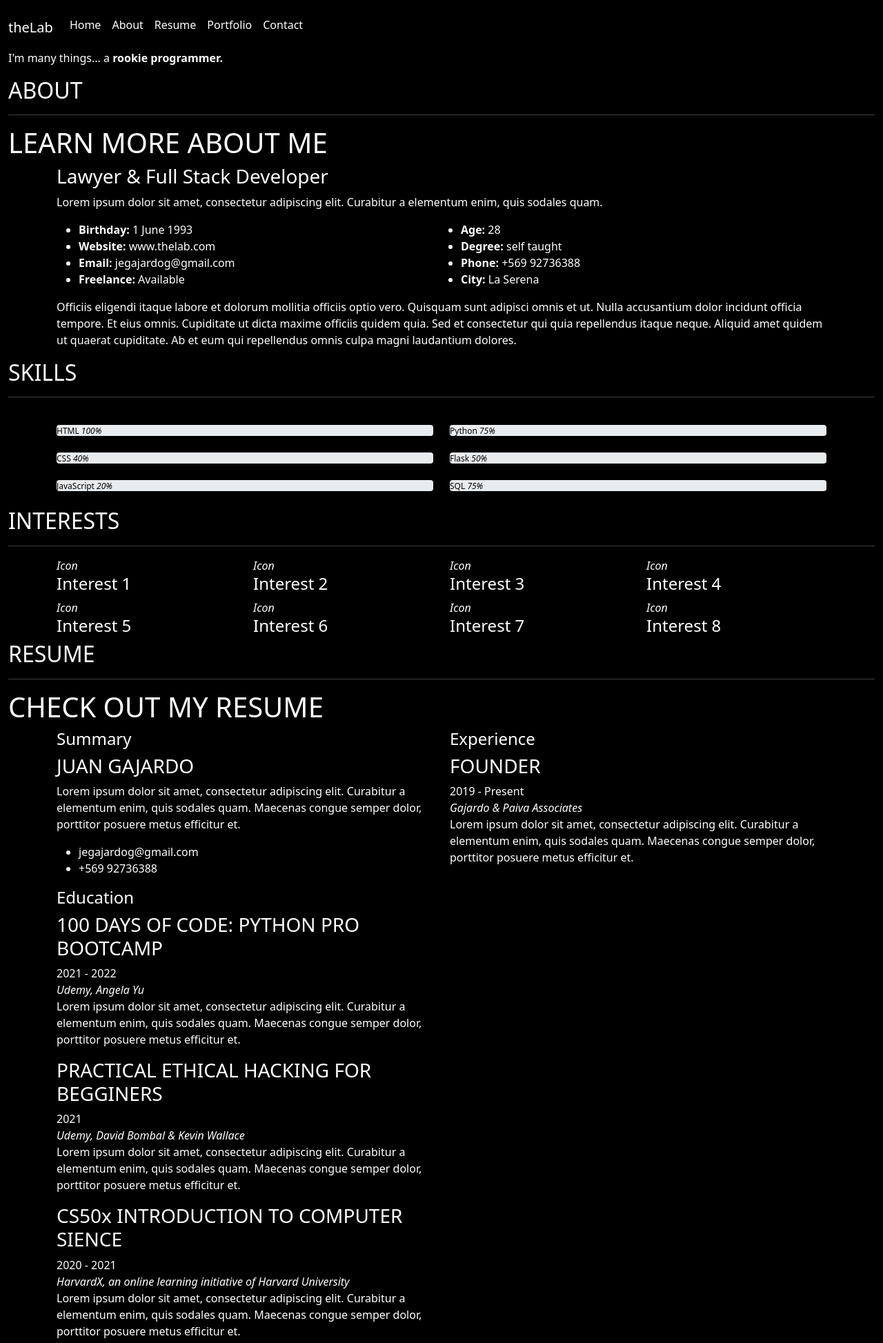
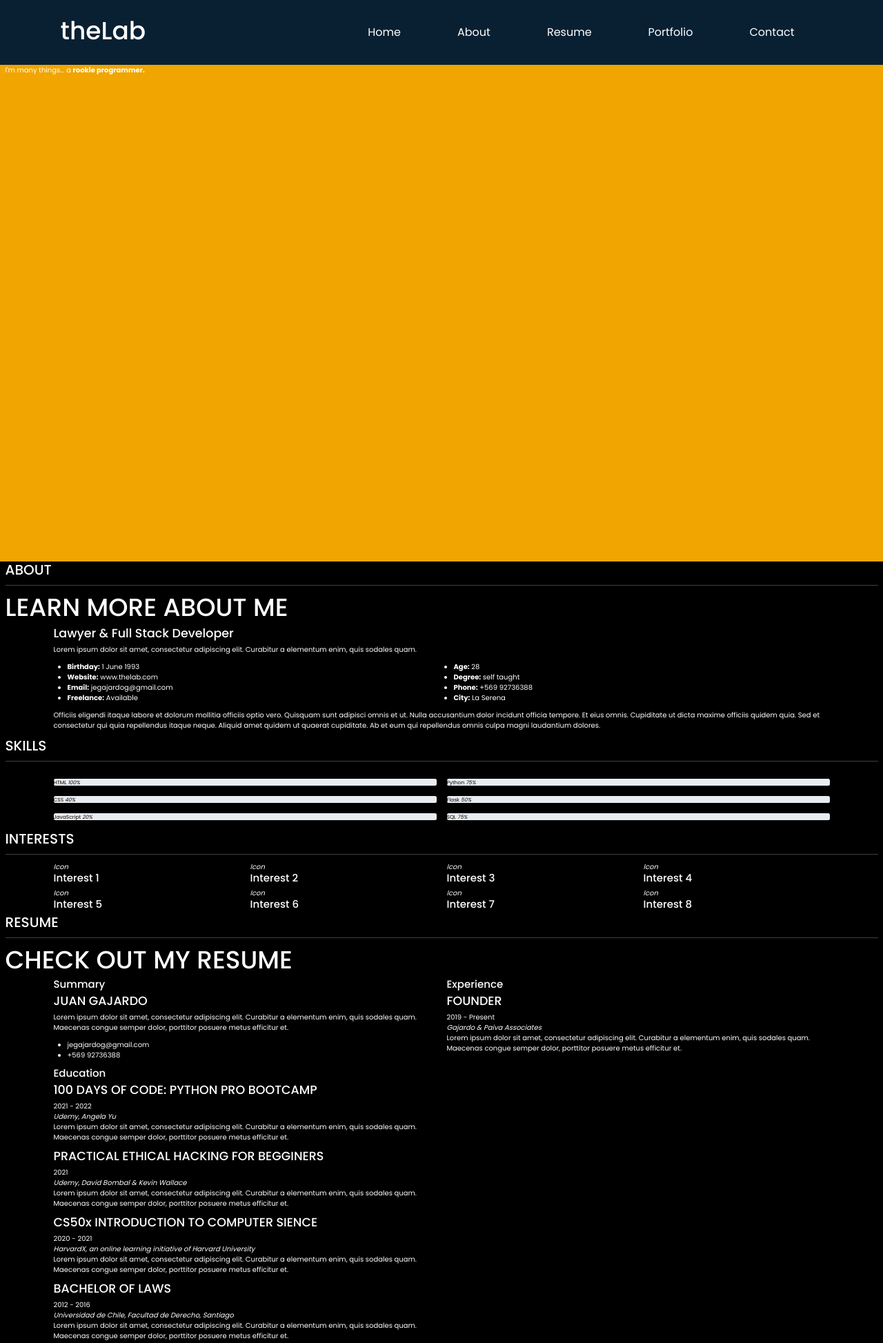
Before and after one commit to monk3yd/MyPortfolioWebPage, a Flask app: page / in a window 1280 px wide. Shown: the top 1947 px of the page at 69% size. Run offline with Flask 2, Linux system fonts and the light colour scheme; some libraries are stand-ins or nearby versions.

Commit message:
Navbar & viewport

```diff
--- a/static/css/styles.css
+++ b/static/css/styles.css
@@ -1,20 +1,64 @@
 /* Color Pallete : #F0A500, #334756 #082032 #000000 #FFFFFF */
+* {
+  margin: 0;
+  padding: 0;
+  box-sizing: border-box;
+}
+
+html {
+  font-size: 62.5%;
+  scroll-behavior: smooth;
+}
 
 body {
   background-color: #000000;
   color: #FFFFFF;
+  font-family: 'Poppins', sans-serif;
+  height: 100vh;
 }
 
-/* Navbar */
-.navbar-custom {
-  background-color: #000000;
+h1 {
+  font-size: 3.6rem;
 }
 
-.navLink {
+/* NAVBAR */
+#mainNav {
+  display: flex;
+  background-color: #082032;
+  min-height: 10vh;
+  padding: 2rem 8rem;
+  text-align: center;
+}
+
+.navbar-brand, .nav-link {
   color: #FFFFFF;
 }
 
-/* About */
+.navbar-nav {
+  margin: auto 0 auto auto;
+  justify-content: space-between;
+}
+
+.nav-link {
+  font-size: 1.6rem;
+  margin: 0 3.6rem;
+}
+
+/* HOME */
+#home {
+  background: #F0A500;
+  min-height: 90vh;
+}
+
+.home-container {
+
+}
+
+/* ABOUT */
+/* #about {
+  height: 90vh;
+} */
+
 /* Skills */
 .progress {
   color: #000000;
--- a/templates/base.html
+++ b/templates/base.html
@@ -15,6 +15,9 @@
     <!-- Google Fonts -->
     <link rel="preconnect" href="https://fonts.googleapis.com">
     <link rel="preconnect" href="https://fonts.gstatic.com" crossorigin>
+    <link rel="preconnect" href="https://fonts.googleapis.com">
+    <link rel="preconnect" href="https://fonts.gstatic.com" crossorigin>
+    <link href="https://fonts.googleapis.com/css2?family=Poppins:wght@400;500;600;700;800&family=Raleway:wght@400;500;600;700;800&display=swap" rel="stylesheet">
 
     <!-- Bootstrap -->
     <link href="https://cdn.jsdelivr.net/npm/bootstrap@5.0.2/dist/css/bootstrap.min.css" rel="stylesheet" integrity="sha384-EVSTQN3/azprG1Anm3QDgpJLIm9Nao0Yz1ztcQTwFspd3yD65VohhpuuCOmLASjC" crossorigin="anonymous">
@@ -27,30 +30,28 @@
   <!-- Navigation -->
   {% block nav %}
   <header id="header">
-    <nav class="navbar-custom navbar navbar-expand-md">
+    <nav id="mainNav" class="navbar navbar-expand-lg">
       <div class="container-fluid">
-        <h1>
-          <a class="navLink navbar-brand" href="#">theLab</a>
-        </h1>
-        <button class="navbar-toggler" type="button" data-bs-toggle="collapse" data-bs-target="#mainNav" aria-controls="mainNav" aria-expanded="false" aria-label="Toggle navigation">
+        <a class="navbar-brand" href="#"><h1>theLab</h1></a>
+        <button class="navbar-toggler" type="button" data-bs-toggle="collapse" data-bs-target="#navbarResponsive" aria-controls="navbarResponsive" aria-expanded="false" aria-label="Toggle navigation">
           <span class="navbar-toggler-icon"></span>
         </button>
-        <div class="collapse navbar-collapse" id="mainNav">
+        <div class="collapse navbar-collapse" id="navbarResponsive">
           <ul class="navbar-nav">
             <li class="nav-item">
-              <a class="navLink nav-link active" aria-current="page" href="#" >Home</a>
+              <a class="nav-link active" aria-current="page" href="#" >Home</a>
             </li>
             <li class="nav-item">
-              <a class="navLink nav-link" href="#" >About</a>
+              <a class="nav-link" href="#" >About</a>
             </li>
             <li class="nav-item">
-              <a class="navLink nav-link" href="#" >Resume</a>
+              <a class="nav-link" href="#" >Resume</a>
             </li>
             <li class="nav-item">
-              <a class="navLink nav-link" href="#" >Portfolio</a>
+              <a class="nav-link" href="#" >Portfolio</a>
             </li>
             <li class="nav-item">
-              <a class="navLink nav-link" href="#" >Contact</a>
+              <a class="nav-link" href="#" >Contact</a>
             </li>
           </ul>
         </div>
--- a/templates/index.html
+++ b/templates/index.html
@@ -12,7 +12,7 @@
 {% block content %}
 <!-- HOME SECTION-->
 <section id="home" class="home-section">
-  <div class="container-fluid">
+  <div class="home-container container-fluid">
     <p>I'm many things... a <strong>rookie programmer.</strong></p>
   </div>
 </section>
@@ -343,7 +343,9 @@
         <div class="col-md-12 my-3">
           <textarea class="form-control" id=InputTextArea name="content" rows="3" placeholder="Message"></textarea>
         </div>
-        <button type="submit" class="btn btn-outline-warning" name="button">Submit</button>
+        <div class="d-grid col-12" >
+          <button type="submit" class="btn btn-outline-warning" name="button">Submit</button>
+        </div>
       </form>
     </div>
 
```
